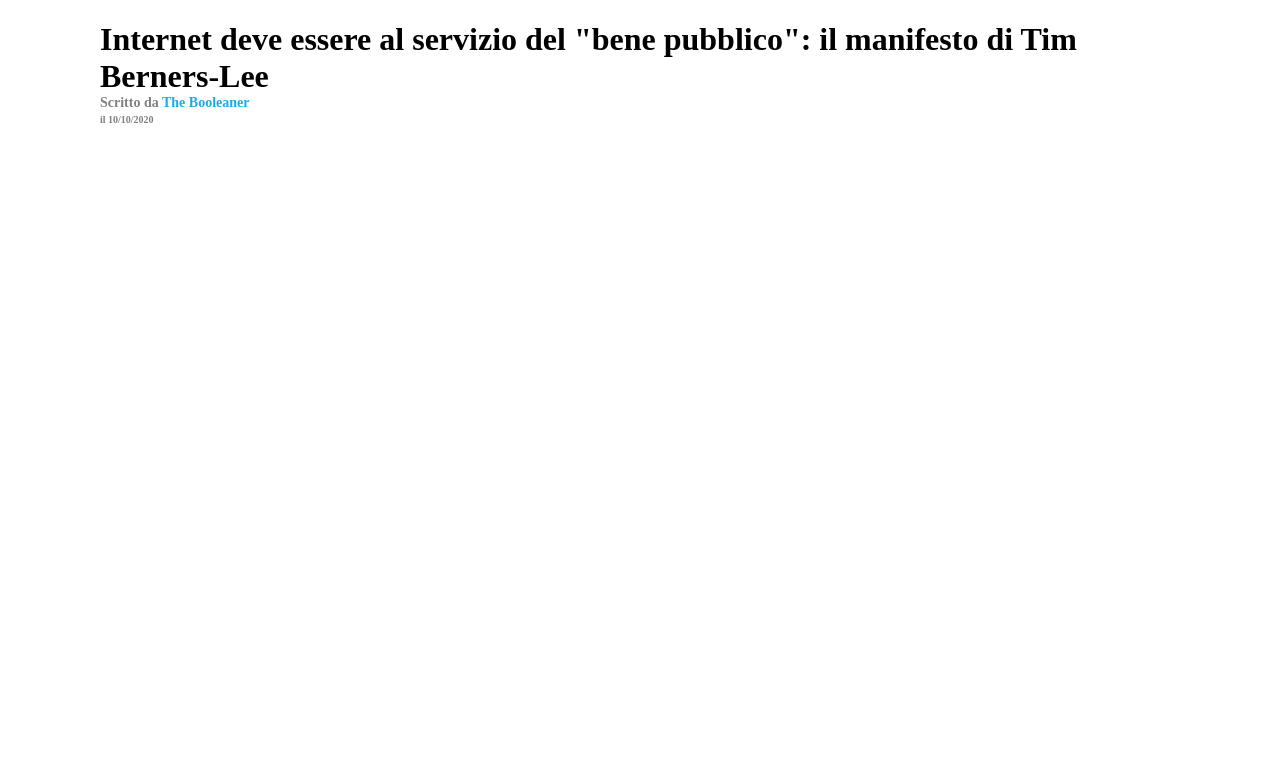
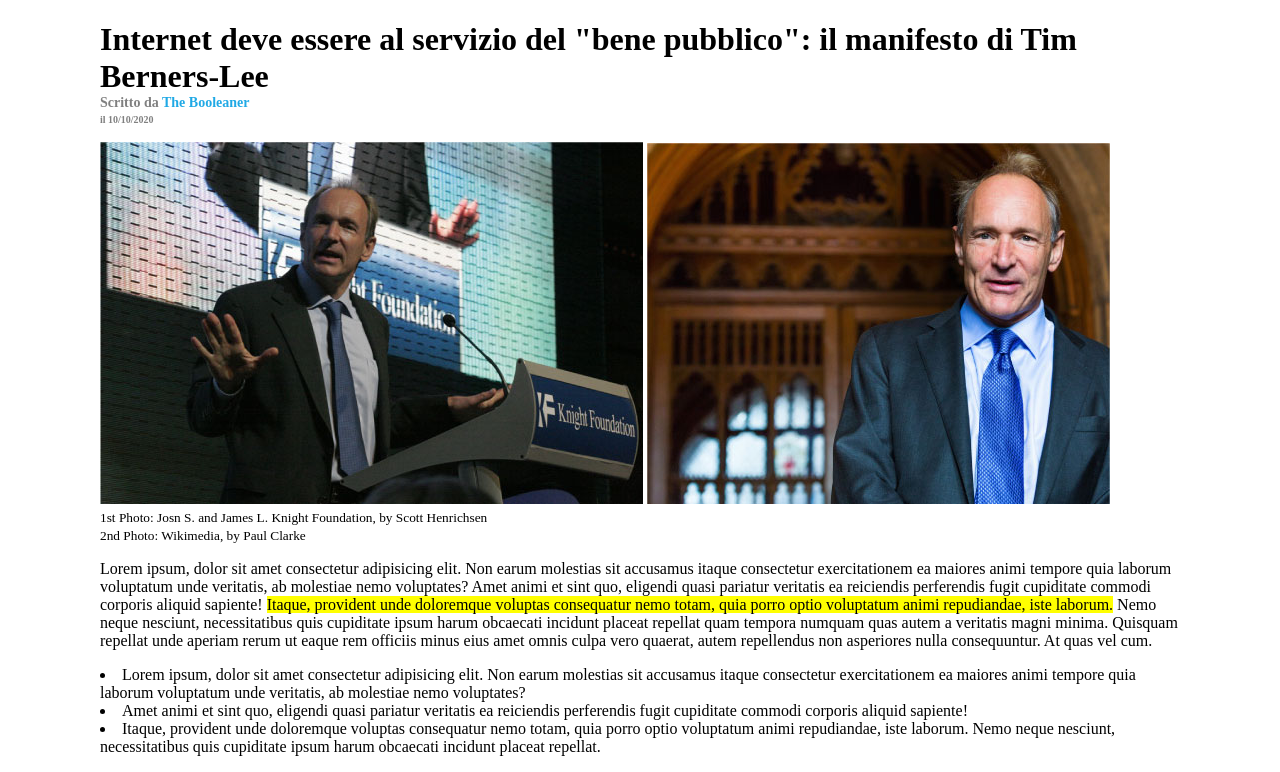
Before and after one commit to andreadldev/html-css-booleaner, a plain HTML site: page index.html in a window 1280 px wide. Shown: the part 110-882 px from the top of the page. Before the commit the page ends 800 px from the top, so only its background shows below. Drawn offline with Linux system fonts and the light colour scheme.

Commit message:
Aggiunta sezione: Foto, paragrafo e lista

```diff
--- a/index.html
+++ b/index.html
@@ -24,6 +24,24 @@
             </div>
         </div>
 
+            <!-- SEZIONE 2: FOTO CON DESCRIZIONE, PARAGRAFO E LISTA -->
+        <div>
+            <img src="img/tim-1.jpg" alt="tim1">
+            <img src="img/tim-2.jpg" alt="tim2">
+            <div>
+                <small>1st Photo: Josn S. and James L. Knight Foundation, by Scott Henrichsen</small>
+                <small> <br>2nd Photo: Wikimedia, by Paul Clarke</small>
+            </div>
+        </div>
+
+        <p>Lorem ipsum, dolor sit amet consectetur adipisicing elit. Non earum molestias sit accusamus itaque consectetur exercitationem ea maiores animi tempore quia laborum voluptatum unde veritatis, ab molestiae nemo voluptates? Amet animi et sint quo, eligendi quasi pariatur veritatis ea reiciendis perferendis fugit cupiditate commodi corporis aliquid sapiente! <mark> Itaque, provident unde doloremque voluptas consequatur nemo totam, quia porro optio voluptatum animi repudiandae, iste laborum.</mark> Nemo neque nesciunt, necessitatibus quis cupiditate ipsum harum obcaecati incidunt placeat repellat quam tempora numquam quas autem a veritatis magni minima. Quisquam repellat unde aperiam rerum ut eaque rem officiis minus eius amet omnis culpa vero quaerat, autem repellendus non asperiores nulla consequuntur. At quas vel cum.</p>
+
+        <ul>
+            <li>Lorem ipsum, dolor sit amet consectetur adipisicing elit. Non earum molestias sit accusamus itaque consectetur exercitationem ea maiores animi tempore quia laborum voluptatum unde veritatis, ab molestiae nemo voluptates?</li>
+            <li> Amet animi et sint quo, eligendi quasi pariatur veritatis ea reiciendis perferendis fugit cupiditate commodi corporis aliquid sapiente!</li>
+            <li>Itaque, provident unde doloremque voluptas consequatur nemo totam, quia porro optio voluptatum animi repudiandae, iste laborum. Nemo neque nesciunt, necessitatibus quis cupiditate ipsum harum obcaecati incidunt placeat repellat.</li>
+        </ul>
+
     </main>
 
 </body>
--- a/style.css
+++ b/style.css
@@ -5,6 +5,11 @@ body {
 h1 {
     margin-bottom: 0;
 }
+
+ul {
+    list-style-position: inside;
+    padding-left: 0;
+  }
 
 /* --------------------HEADER-------------------- */
 header {
@@ -25,7 +30,7 @@ header > img {
 main {
     margin: 0 100px;
 }
-
+/* TITOLO, AUTORE E DATA */
 #author {
     color: #20A9E5;
 }
```
